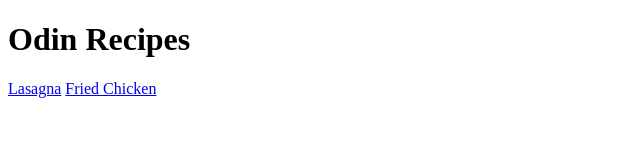
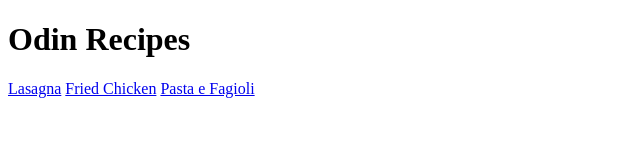
Before and after one commit to castillo-john/odin-recipes, a plain HTML site: page index.html in a window 1280 px wide. Shown: the whole page, without its empty margins (0-640 px from the left). Drawn offline with Linux system fonts and the light colour scheme.

Commit message:
Add a link to pasta recipe page

```diff
--- a/index.html
+++ b/index.html
@@ -9,5 +9,6 @@
         <h1>Odin Recipes</h1>
         <a href="./recipes/lasagna.html">Lasagna</a>
         <a href="./recipes/chicken.html">Fried Chicken</a>
+        <a href="./recipes/pasta.html">Pasta e Fagioli</a>
     </body>
 </html>
```
